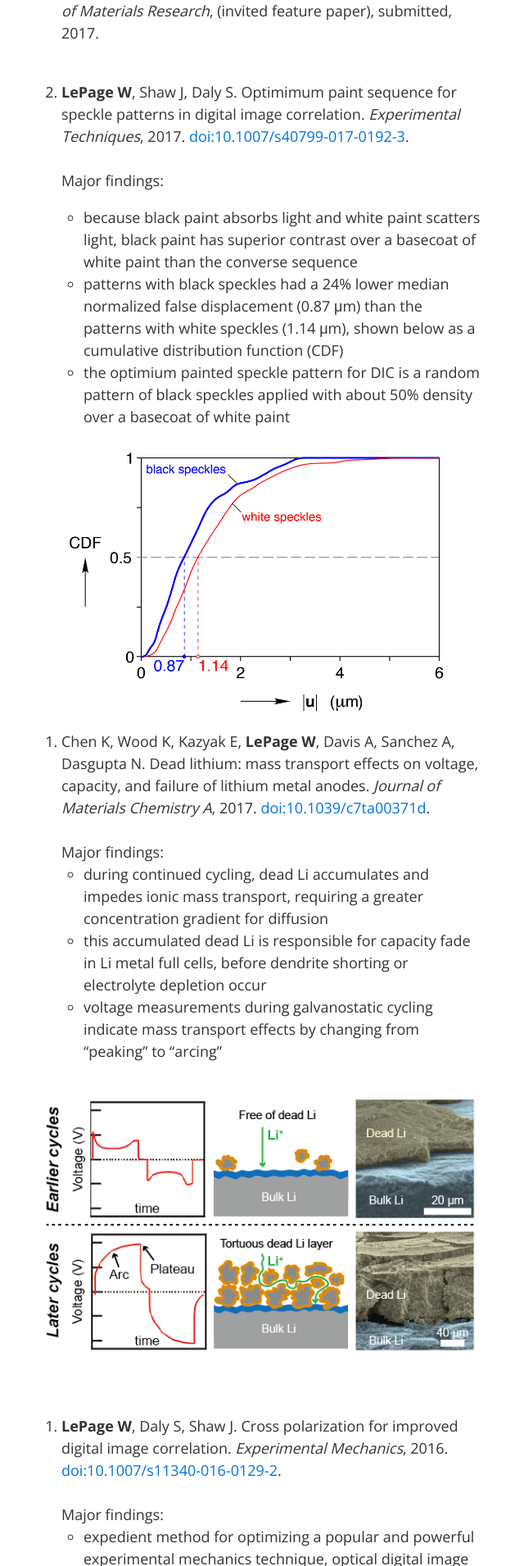
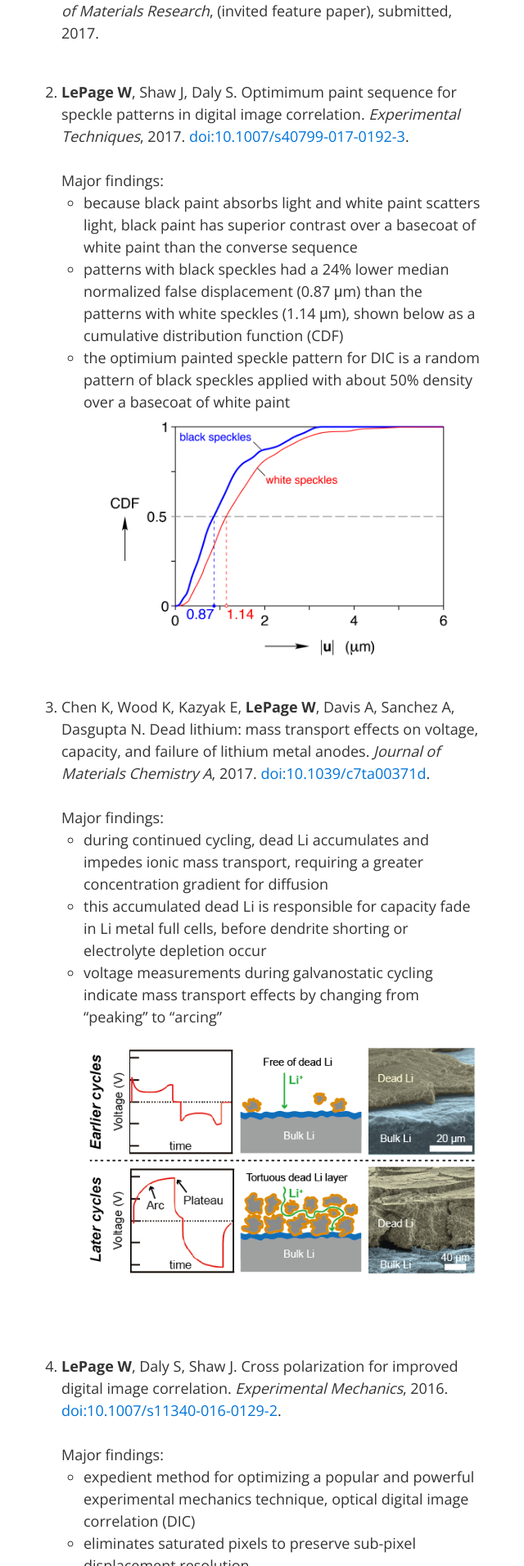
Before and after one commit to wlepage/wlepage.github.io, a Jekyll site: the page built from index.md, in a window 1280 px wide. Shown: the part 2495-4405 px from the top of the page at 82% size, without its empty margins (322-962 px from the left). Built offline with Jekyll 4.4.1, drawn with Linux system fonts in a browser that asks for light colours.

Commit message:
Update index.md

```diff
--- a/index.md
+++ b/index.md
@@ -57,26 +57,21 @@ En route to building new understandings about material degradation and failure,
 Major findings:
 	+ because black paint absorbs light and white paint scatters light, black paint has superior contrast over a basecoat of white paint than the converse sequence
 	+ patterns with black speckles had a 24% lower median normalized false displacement (0.87 μm) than the patterns with white speckles (1.14 μm), shown below as a cumulative distribution function (CDF)
-	+ the optimium painted speckle pattern for DIC is a random pattern of black speckles applied with about 50% density over a basecoat of white paint
-
-![Optimum paint speckles sequence](img/TOC_paintspeckles.png "Optimum paint speckles sequence")
-
+	+ the optimium painted speckle pattern for DIC is a random pattern of black speckles applied with about 50% density over a basecoat of white paint<br />
+![Optimum paint speckles sequence](img/TOC_paintspeckles.png "Optimum paint speckles sequence")<br />
 1. Chen K, Wood K, Kazyak E, __LePage W__, Davis A, Sanchez A, Dasgupta N. Dead lithium: mass transport effects on voltage, capacity, and failure of lithium metal anodes. _Journal of Materials Chemistry A_, 2017. [doi:10.1039/c7ta00371d](http://doi.org/10.1039/c7ta00371d). <br /><br />
 Major findings:
 	+ during continued cycling, dead Li accumulates and impedes ionic mass transport, requiring a greater concentration gradient for diffusion
 	+ this accumulated dead Li is responsible for capacity fade in Li metal full cells, before dendrite shorting or electrolyte depletion occur
-	+ voltage measurements during galvanostatic cycling indicate mass transport effects by changing from "peaking" to "arcing"
-
-![Dead lithium mass transport effects](img/TOC_deadLi.png "Dead lithium mass transport effects")
-
+	+ voltage measurements during galvanostatic cycling indicate mass transport effects by changing from "peaking" to "arcing"<br />
+![Dead lithium mass transport effects](img/TOC_deadLi.png "Dead lithium mass transport effects")<br />
 1. __LePage W__, Daly S, Shaw J. Cross polarization for improved digital image correlation. _Experimental Mechanics_, 2016. [doi:10.1007/s11340-016-0129-2](http://doi.org/10.1007/s11340-016-0129-2). <br /><br />
 Major findings:
 	+ expedient method for optimizing a popular and powerful experimental mechanics technique, optical digital image correlation (DIC)
 	+ eliminates saturated pixels to preserve sub-pixel displacement resolution
 	+ improves correlation confidence interval by about 10%
-	+ reduces 2-D DIC error by up to 60%
-
-![Cross polarization for improved DIC](img/TOC_crosspolarization.png "Cross polarization for improved DIC")
+	+ reduces 2-D DIC error by up to 60%<br />
+![Cross polarization for improved DIC](img/TOC_crosspolarization.png "Cross polarization for improved DIC")<br />
 
 ## Awards
 + Fellow, National Defense Science & Engineering Graduate (NDSEG) Program, 2014
```
